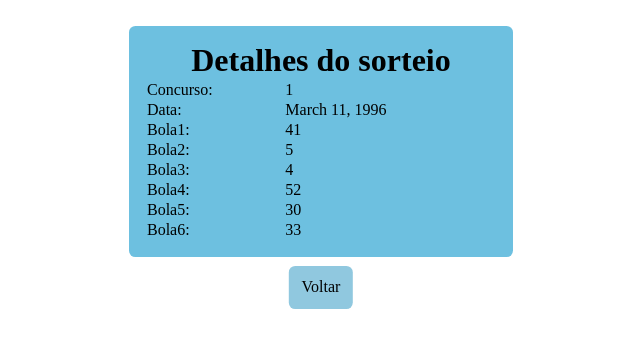
After one commit to Matheus-IT/progIII-assessment3, a Django app: page /lottery/megasena/1/ in a window 1280 px wide. The commit adds this page. Shown: the top 348 px of the page, without its empty margins (319-959 px from the left). Run offline with Django 4.2, Linux system fonts and the light colour scheme; data comes from the database, SQL or seed files in the repository.

Commit message:
detail view finished

```diff
--- a/megasena/static/megasena/styles.css
+++ b/megasena/static/megasena/styles.css
@@ -4,6 +4,7 @@
 	box-sizing: border-box;
 }
 
+/* list view styles */
 .table {
 	margin: 4em auto auto auto;
 	width: 50%;
@@ -76,3 +77,31 @@
 .pagination .step-links a:hover {
 	background-color: rgb(109, 192, 224);
 }
+
+/* detail view styles */
+.go-back {
+	text-decoration: none;
+	color: #000;
+	position: absolute;
+	padding: 0.8em;
+	width: fit-content;
+	left: 50%;
+	transform: translate(-50%, 0);
+	margin-top: 14em;
+	border-radius: 0.4em;
+	background-color: rgb(144, 200, 223);
+}
+.container {
+	display: flex;
+	flex-direction: column;
+	margin: 1.6em auto;
+	padding: 1em;
+	border-radius: 0.4em;
+	width: 24em;
+	background-color: rgb(109, 192, 224);
+	color: #000;
+}
+
+.title {
+	text-align: center;
+}
--- /dev/null
+++ b/megasena/templates/megasena/draw_detail.html
@@ -0,0 +1,44 @@
+{% extends './base.html' %}
+
+
+{% block content %}
+<div class="container">
+  <a class="go-back" href="{% url 'list-records' %}">Voltar</a>
+  <h1 class="title">Detalhes do sorteio</h1>
+
+  <table class="detail">
+    <tr>
+      <td>Concurso:</td>
+      <td>{{object.id}}</td>
+    </tr>
+    <tr>
+      <td>Data:</td>
+      <td>{{object.date}}</td>
+    </tr>
+    <tr>
+      <td>Bola1:</td>
+      <td>{{object.ball1}}</td>
+    </tr>
+    <tr>
+      <td>Bola2:</td>
+      <td>{{object.ball2}}</td>
+    </tr>
+    <tr>
+      <td>Bola3:</td>
+      <td>{{object.ball3}}</td>
+    </tr>
+    <tr>
+      <td>Bola4:</td>
+      <td>{{object.ball4}}</td>
+    </tr>
+    <tr>
+      <td>Bola5:</td>
+      <td>{{object.ball5}}</td>
+    </tr>
+    <tr>
+      <td>Bola6:</td>
+      <td>{{object.ball6}}</td>
+    </tr>
+  </table>
+</div>
+{% endblock %}
--- a/megasena/templates/megasena/draw_list.html
+++ b/megasena/templates/megasena/draw_list.html
@@ -20,7 +20,9 @@
 		<tbody>
 			{% for draw in object_list %}
 				<tr class="table__row">
-					<td class="table__col center">{{ draw.id }}</td>
+					<td class="table__col center">
+                        <a href="{% url 'detail-records' draw.id %}">{{ draw.id }}</a>
+                    </td>
 					<td class="table__col center">{{ draw.date }}</td>
 					<td class="table__col center">{{ draw.ball1 }}</td>
 					<td class="table__col center">{{ draw.ball2 }}</td>
--- a/megasena/urls.py
+++ b/megasena/urls.py
@@ -1,5 +1,5 @@
 from django.urls import path
-from .views import UploadLotteryFileView, ListLotteryRecords
+from .views import LotteryDetailView, UploadLotteryFileView, ListLotteryRecords
 
 
 urlpatterns = [
@@ -9,4 +9,9 @@ urlpatterns = [
         name='upload-lottery-file',
     ),
     path('megasena/', ListLotteryRecords.as_view(), name='list-records'),
+    path(
+        'megasena/<int:pk>/',
+        LotteryDetailView.as_view(),
+        name='detail-records',
+    ),
 ]
--- a/megasena/views.py
+++ b/megasena/views.py
@@ -1,5 +1,6 @@
 from datetime import datetime
 from django.views.generic.list import ListView
+from django.views.generic.detail import DetailView
 import pandas as pd
 from django.http import HttpRequest, HttpResponse
 from django.shortcuts import redirect, render
@@ -57,3 +58,7 @@ class ListLotteryRecords(ListView):
         #  Return in reverse id order
         draws = super().get_queryset(*args, **kwargs).order_by('-id')
         return draws
+
+
+class LotteryDetailView(DetailView):
+    model = Draw
```
